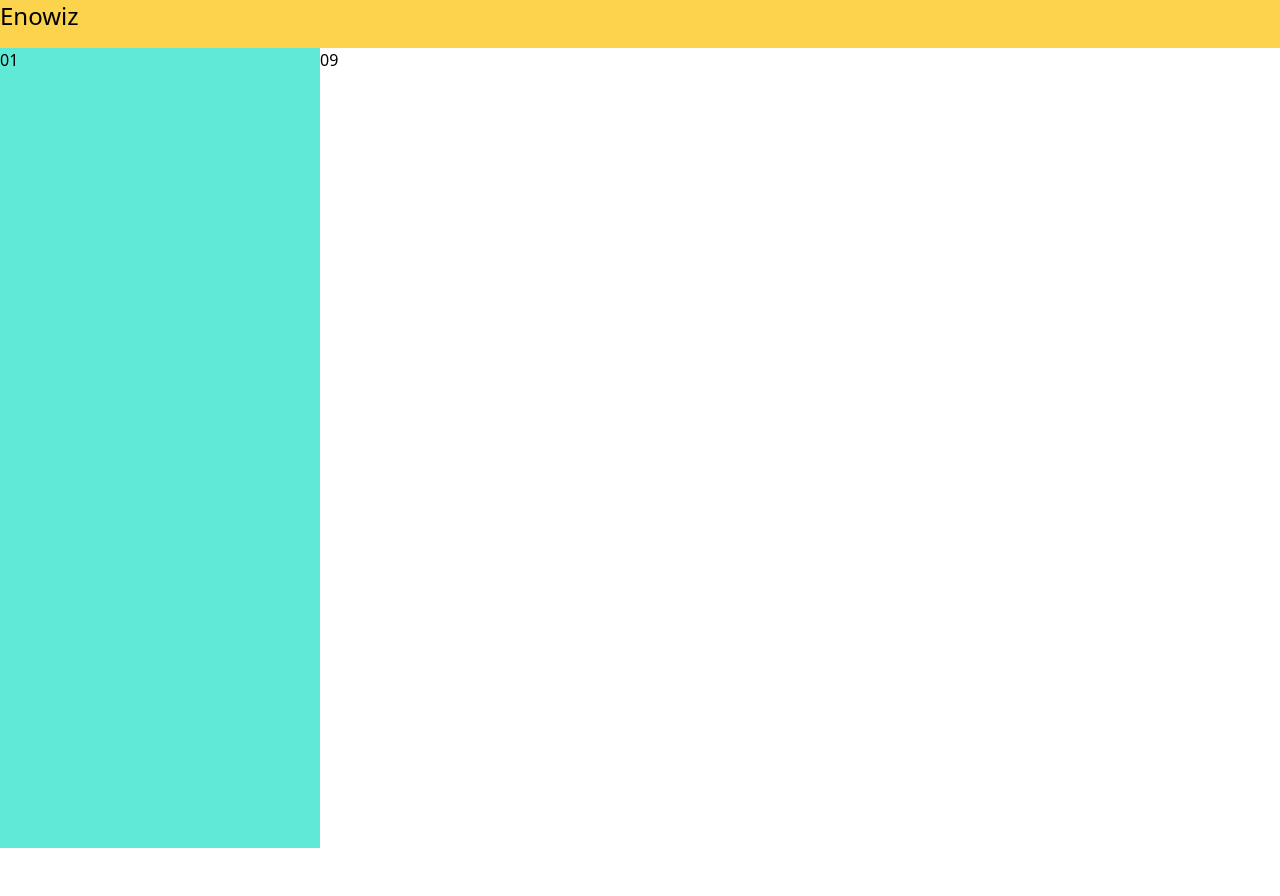
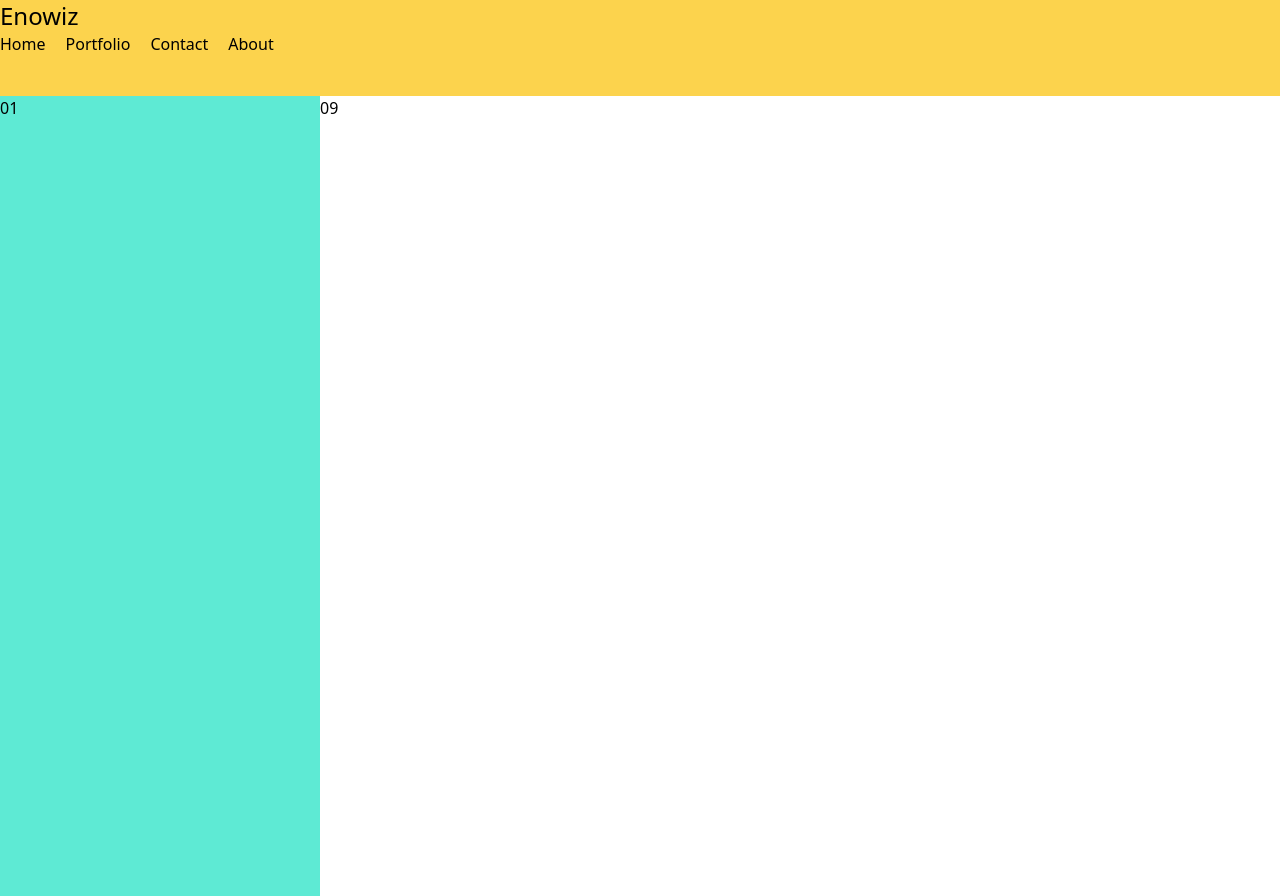
Before and after one commit to Enowiz777/enowiz-official.v1, a React (Create React App) app: page / in a window 1280 px wide. Before the commit the page ends 848 px from the top, so only its background shows below. Built offline with nearby package versions, Linux system fonts and the light colour scheme.

Commit message:
20221108

```diff
--- a/package.json
+++ b/package.json
@@ -8,6 +8,7 @@
     "@testing-library/user-event": "^13.5.0",
     "react": "^18.2.0",
     "react-dom": "^18.2.0",
+    "react-router-dom": "^6.4.3",
     "react-scripts": "5.0.1",
     "web-vitals": "^2.1.4"
   },
--- a/src/App.js
+++ b/src/App.js
@@ -1,11 +1,32 @@
+import React from "react";
+import {
+  BrowserRouter as Router,
+  Switch,
+  Route,
+  Link
+} from "react-router-dom";
 
 
 function App() {
   return (
     <>
-    <div className="h-12 bg-amber-300">
+    <Router>
+
+      <div className="h-24 bg-amber-300">
         <h1 className="text-2xl">Enowiz</h1>
+        <div >
+          <ul className="flex space-x-5">
+            <li>
+              <Link to="/">Home</Link>
+            </li>
+              <Link to="/portfolio">Portfolio</Link>
+              <Link to="/contact">Contact</Link>
+              <Link to="/about">About</Link>
+          </ul>
+
         </div>
+      </div>
+    </Router>
       <div className="flex flex-row">
         <div className="h-screen basis-1/4 bg-teal-300">01</div>
         <div className="basis-3/4">09</div>
```
Also changed, not shown: 1 other file (tests, documents, lock files or other folders). Lines whose indentation alone changed are shown as unchanged.
